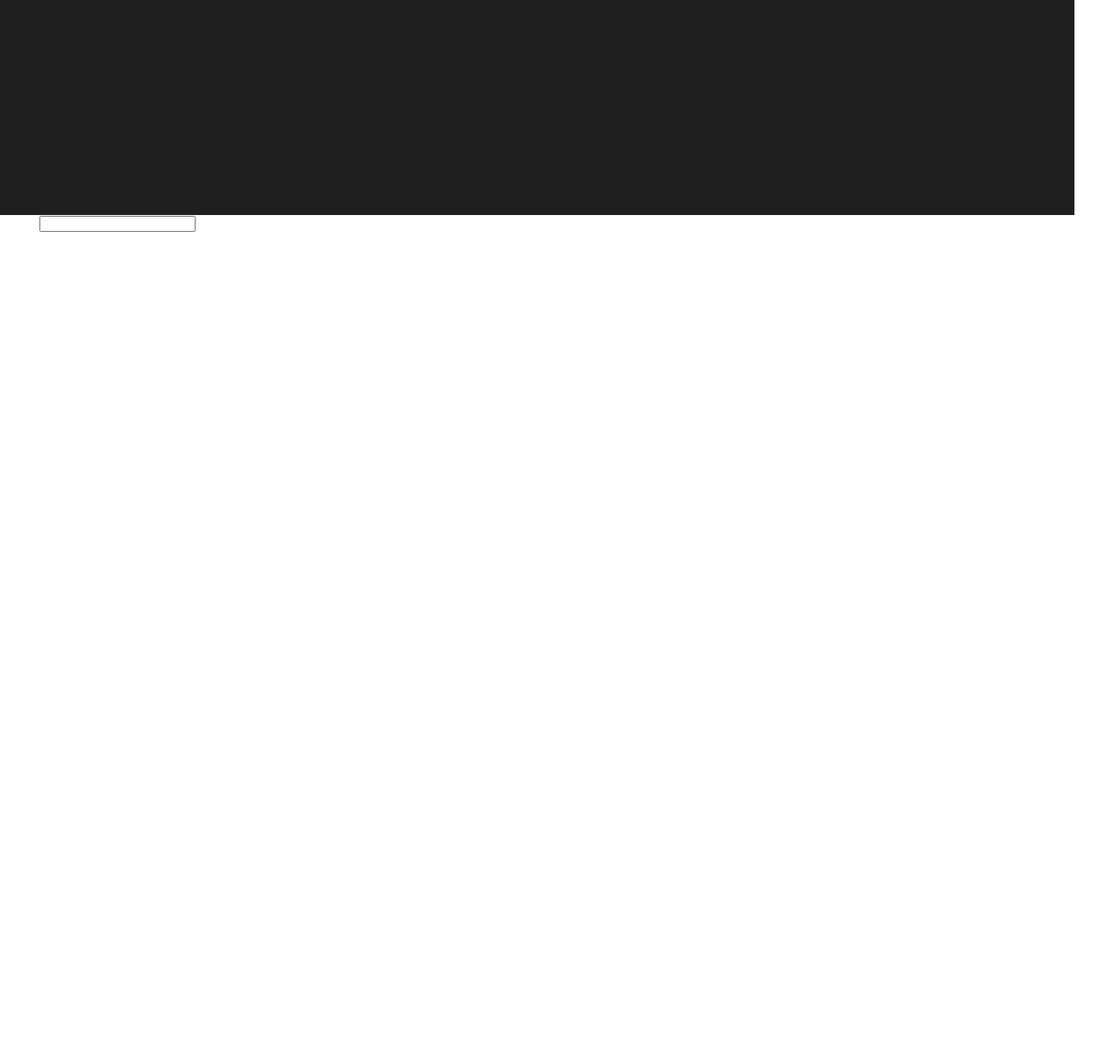
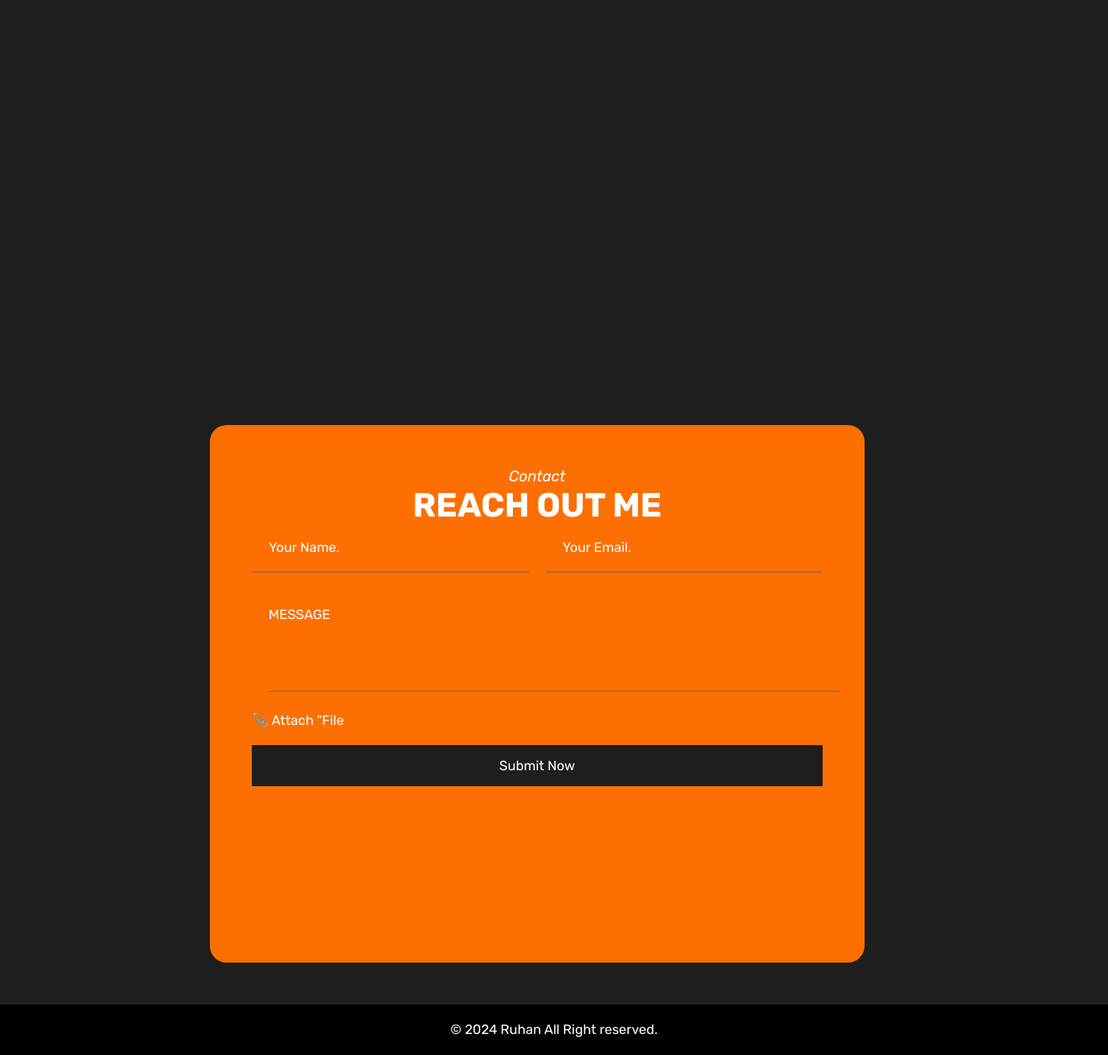
Before and after one commit to mdruhankarim/NewProject, a plain HTML site: page NewProject.html in a window 1280 px wide. Shown: the part 1541-2797 px from the top of the page at 84% size, 1320 px wide, since content can reach past the window. Before the commit the page ends 1817 px from the top, so only its background shows below. Drawn offline with Linux system fonts and the light colour scheme.

Commit message:
Project basic step completed. now it needs to be responsive

```diff
--- a/NewProject.html
+++ b/NewProject.html
@@ -90,13 +90,32 @@
             </div>
         </section>
         <section id="contact">
-            <div class="form-for-me">
-                <form>
-                    <label for="name">Name</label>
-                    <input type="text" id="name" text="name"> <br>
-                </form>
-            </div>
+            <section class="contact-child">
+                <div class="reachout-me">
+                    <p>Contact</p>
+                    <h1>Reach out me</h1>
+                </div>
+                <div class="form-for-me">
+                    <form action="#">
+                        <div class="input-item">
+                            <input type="name" name="name" id="name" placeholder="Your Name." required>
+                            <input type="email" name="email" id="email" placeholder="Your Email." required>
+                        </div>
+                        <textarea name="message" id="message" placeholder="MESSAGE" required></textarea>
+                        <div class="input-file">
+                            <label for="file">📎 Attach "File</label>
+                            <input type="file" name="file" id="file">
+                        </div>
+                        <button class="submit-button" type="submit">Submit Now</button>
+                    </form>
+                </div>
+            </section>
         </section>
     </main>
+    <footer>
+        <div class="copyright">
+            &copy; 2024 Ruhan All Right reserved.
+        </div>
+    </footer>
 </body>
 </html>
--- a/style.css
+++ b/style.css
@@ -13,17 +13,15 @@
     color: var(--font-color);
 
 }
-
-.home-page {
+body{
     background-color: var(--background-color);
 }
-
 .nav-bar {
     padding: 70px 200px;
-    background-color: var(--background-color);
 }
 
 .nav-bar ul {
+    width: 100%;
     display: flex;
     justify-content: space-between;
     list-style: none;
@@ -73,6 +71,7 @@
 }
 
 #about {
+    /* width: 100%; */
     background-image: linear-gradient(160deg, #0093E9 0%, #80D0C7 100%);
     height: 540px;
     display: flex;
@@ -164,3 +163,91 @@
     padding: 10px;
     border: none;
 }
+#contact{
+    padding: 200px;
+    height: 540px;
+    background-color: var(--background-color);
+}
+.contact-child{
+    height: 540px;
+    background-color: var(--second-font-color);
+    padding: 50px;
+    margin: 50px;
+    border-radius: 20px;
+}
+.reachout-me{
+    text-align: center;
+}
+.reachout-me p{
+    font-size: 18px;
+    font-style: italic;
+}
+.reachout-me h1{
+    font-size: 40px;
+    text-transform: uppercase;
+}
+.input-item{
+    display: flex;
+    justify-content: space-between;
+    gap: 20px;
+}
+.input-item input{
+    width: 100%;
+    padding: 20px;
+    margin-bottom: 20px;
+    border: none;
+    background-color: var(--second-font-color);
+    outline: none;
+    border-bottom: 2px solid #b66a33;
+    color: #ffffff;
+}
+.input-item input::placeholder{
+    color: var(--font-color);
+    font-size: 16px;
+}
+textarea{
+    width: 100%;
+    /* padding: 20px; */
+    margin: 20px;
+    border: none;
+    outline: none;
+    background-color: var(--second-font-color);
+    border-bottom: 2px solid #b66a33;
+    resize: none;
+    height: 100px;
+    color: var(--font-color);
+}
+textarea::placeholder{
+    color: var(--font-color);
+    font-size: 16px;
+}
+.input-file{
+    display: flex;
+    align-items: center;
+    margin-bottom: 20px;
+}
+.input-file label{
+    color: var(--font-color);
+}
+.input-file input[type="file"]{
+    display: none;
+}
+.submit-button{
+    width: 100%;
+    padding: 15px;
+    border: none;
+    background-color: #1E1E1E;
+    font-size: 16px;
+    cursor: pointer;
+    transition: var(--background-color) 0.3s;
+}
+.submit-button:hover{
+    background-color: #FD6F00;
+}
+footer{
+    height: 20px;
+    width: 100%;
+    padding: 20px;
+    background-color: black;
+    text-align: center;
+}
```
